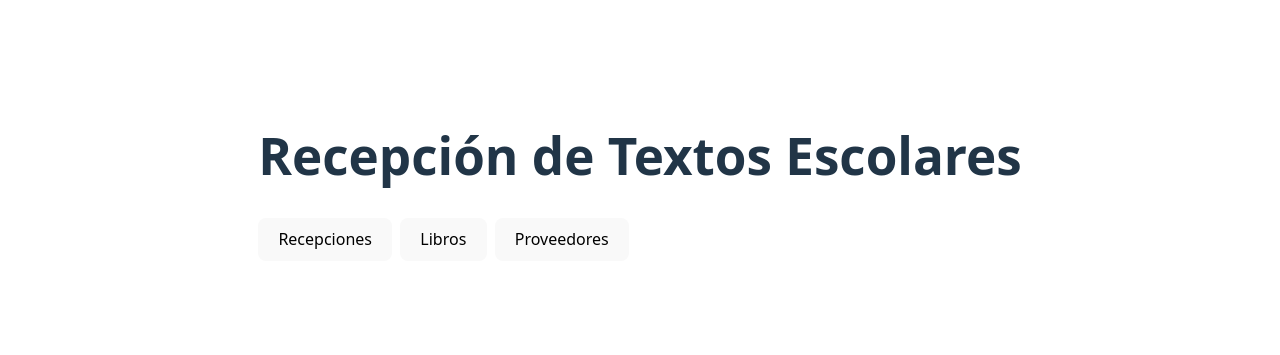
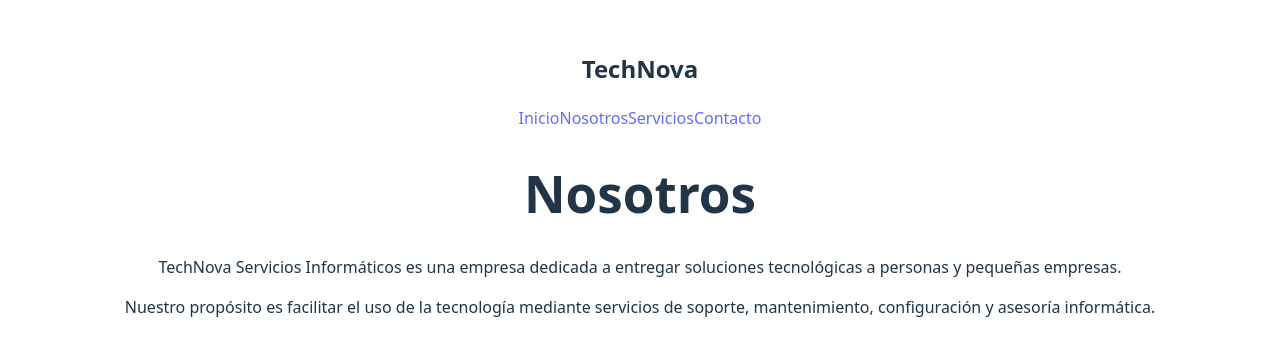
Before and after one commit to katherinesanhueza-lgtm/actividad-vue, a Vue app: page /nosotros in a window 1280 px wide. Shown: the part 217-572 px from the top of the page. Built offline with nearby package versions, Linux system fonts and the light colour scheme.

Commit message:
Actividad 8 - Navegacion y vistas

```diff
--- a/package.json
+++ b/package.json
@@ -9,7 +9,8 @@
     "preview": "vite preview"
   },
   "dependencies": {
-    "vue": "^3.5.42"
+    "vue": "^3.5.42",
+    "vue-router": "^4.6.4"
   },
   "devDependencies": {
     "@vitejs/plugin-vue": "^6.0.8",
--- a/src/App.vue
+++ b/src/App.vue
@@ -1,32 +1,16 @@
-<script setup>
-import { ref } from 'vue'
-import Proveedores from './components/Proveedores.vue'
-import Libros from './components/Libros.vue'
-import Recepciones from './components/Recepciones.vue'
+<template>
+  <div class="app">
+    <header>
+      <h2>TechNova</h2>
 
-const tab = ref('recepciones')
-</script>
+      <nav>
+        <RouterLink to="/">Inicio</RouterLink>
+        <RouterLink to="/nosotros">Nosotros</RouterLink>
+        <RouterLink to="/servicios">Servicios</RouterLink>
+        <RouterLink to="/contacto">Contacto</RouterLink>
+      </nav>
+    </header>
 
-<template>
-  <div class="container">
-    <h1>Recepción de Textos Escolares</h1>
-
-    <div class="hstack">
-      <!-- BUG: comparar con texto mal escrito impide activar la pestaña -->
-      <button :class="{active:tab==='recepcióne'}" @click="tab='recepciones'">Recepciones</button> <!-- BUG -->
-      <button :class="{active:tab==='libros'}" @click="tab='libros'">Libros</button>
-      <button :class="{active:tab==='proveedores'}" @click="tab='proveedores'">Proveedores</button>
-    </div>
-
-    <!-- BUG: etiqueta mal escrita del componente Libros -->
-    <Recepciones v-if="tab==='recepciones'" />
-    <Libross v-if="tab==='libros'" /> <!-- BUG: nombre de componente mal tipeado -->
-    <Proveedores v-if="tab==='proveedores'" />
+    <RouterView />
   </div>
 </template>
-
-<style scoped>
-.container{max-width:1024px;margin:24px auto;padding:16px;font-family:system-ui}
-.hstack{display:flex;gap:8px;margin:12px 0}
-button.active{outline:2px solid #2563eb}
-</style>
--- a/src/main.js
+++ b/src/main.js
@@ -1,5 +1,8 @@
 import { createApp } from 'vue'
 import './style.css'
 import App from './App.vue'
+import router from './router'
 
-createApp(App).mount('#app')
+createApp(App)
+  .use(router)
+  .mount('#app')
--- /dev/null
+++ b/src/router/index.js
@@ -0,0 +1,36 @@
+import { createRouter, createWebHistory } from 'vue-router'
+
+import InicioView from '../views/InicioView.vue'
+import NosotrosView from '../views/NosotrosView.vue'
+import ServiciosView from '../views/ServiciosView.vue'
+import ContactoView from '../views/ContactoView.vue'
+
+const routes = [
+  {
+    path: '/',
+    name: 'inicio',
+    component: InicioView
+  },
+  {
+    path: '/nosotros',
+    name: 'nosotros',
+    component: NosotrosView
+  },
+  {
+    path: '/servicios',
+    name: 'servicios',
+    component: ServiciosView
+  },
+  {
+    path: '/contacto',
+    name: 'contacto',
+    component: ContactoView
+  }
+]
+
+const router = createRouter({
+  history: createWebHistory(),
+  routes
+})
+
+export default router
--- /dev/null
+++ b/src/views/ContactoView.vue
@@ -0,0 +1,15 @@
+<template>
+  <main>
+    <h1>Contacto</h1>
+
+    <p>
+      ¿Necesitas ayuda con algún servicio tecnológico?
+      Puedes comunicarte con TechNova para solicitar más información.
+    </p>
+
+    <p>
+      Próximamente podrás realizar tu solicitud directamente
+      desde nuestro formulario de contacto.
+    </p>
+  </main>
+</template>
--- /dev/null
+++ b/src/views/InicioView.vue
@@ -0,0 +1,13 @@
+<template>
+  <main>
+    <h1>TechNova Servicios Informáticos</h1>
+
+    <h2>Soluciones tecnológicas para tus necesidades</h2>
+
+    <p>
+      En TechNova ofrecemos servicios informáticos orientados a personas
+      y pequeñas empresas, entregando soluciones de soporte, mantenimiento
+      y asesoría tecnológica.
+    </p>
+  </main>
+</template>
--- /dev/null
+++ b/src/views/NosotrosView.vue
@@ -0,0 +1,16 @@
+<template>
+  <main>
+    <h1>Nosotros</h1>
+
+    <p>
+      TechNova Servicios Informáticos es una empresa dedicada a entregar
+      soluciones tecnológicas a personas y pequeñas empresas.
+    </p>
+
+    <p>
+      Nuestro propósito es facilitar el uso de la tecnología mediante
+      servicios de soporte, mantenimiento, configuración y asesoría
+      informática.
+    </p>
+  </main>
+</template>
--- /dev/null
+++ b/src/views/ServiciosView.vue
@@ -0,0 +1,14 @@
+<template>
+  <main>
+    <h1>Servicios</h1>
+
+    <p>
+      Conoce los servicios tecnológicos que TechNova tiene disponibles
+      para sus clientes.
+    </p>
+
+    <p>
+      Próximamente podrás revisar nuestro catálogo completo de servicios.
+    </p>
+  </main>
+</template>
```
Also changed, not shown: 2 other files (tests, documents, lock files or other folders).
